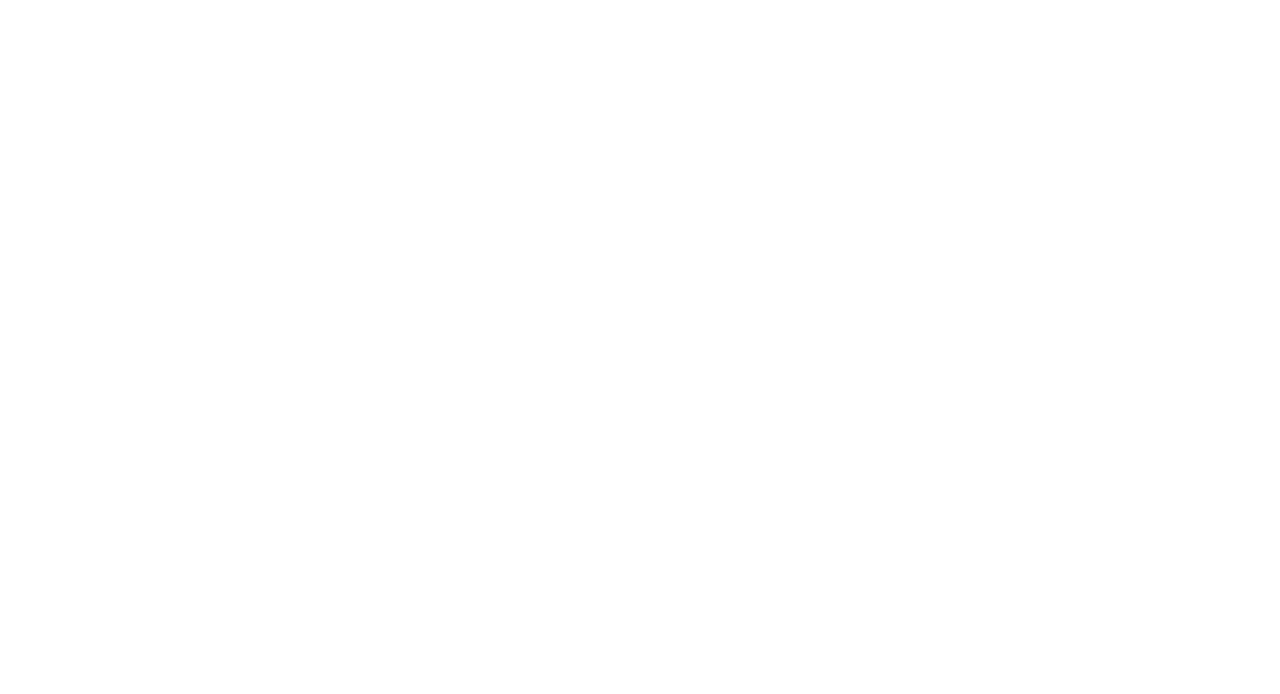
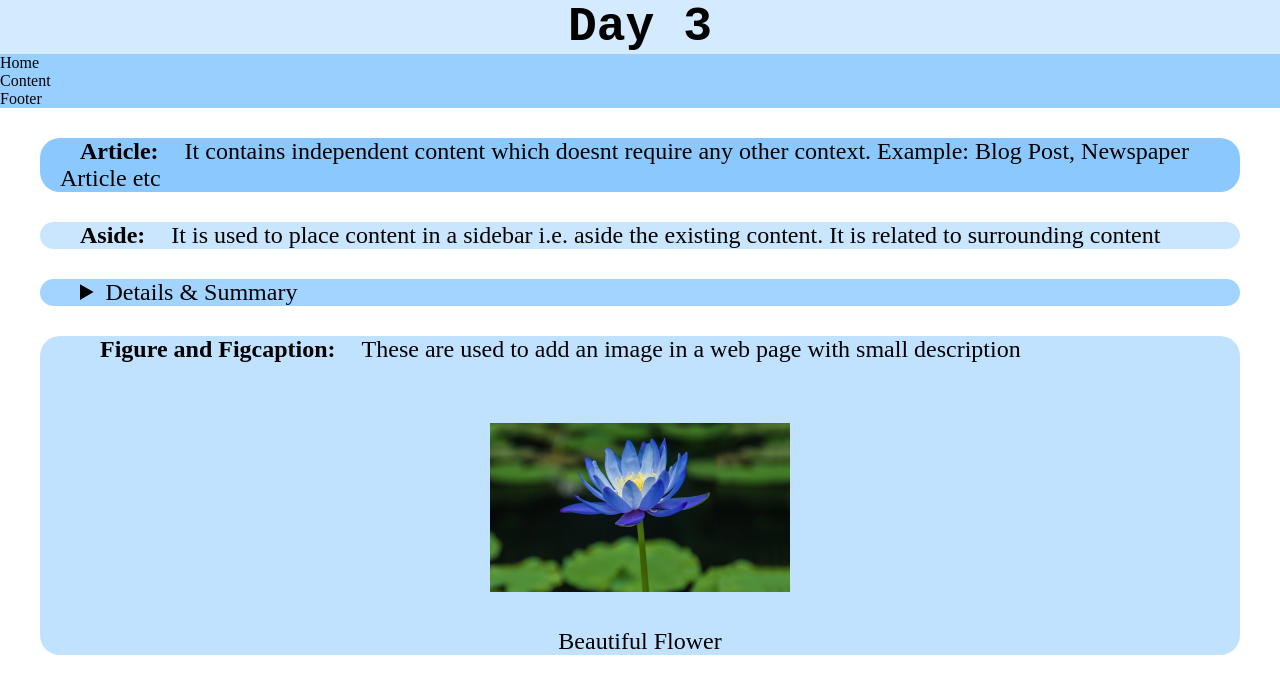
Before and after one commit to junaidsultanxyz/Full-Stack-Progress, a plain HTML site: page Day 3/index.html in a window 1280 px wide. Drawn offline with Linux system fonts and the light colour scheme.

Commit message:
theme set

```diff
--- a/Day 3/index.html
+++ b/Day 3/index.html
@@ -3,9 +3,65 @@
 <head>
     <meta charset="UTF-8">
     <meta name="viewport" content="width=device-width, initial-scale=1.0">
+
     <title> Day 3 </title>
+
+    <link href="style.css" rel="stylesheet">
 </head>
 <body>
 
+    <header>
+        <h1 id="page-title"> Day 3 </h1>
+    </header>
+
+
+    <nav>
+        <ul>
+            <li> Home </li>
+            <li> Content </li>
+            <li> Footer </li>
+        </ul>
+    </nav>
+
+
+<main>
+
+    <article>
+        <b> Article: </b>
+        It contains independent content which doesnt require any other context.
+Example: Blog Post, Newspaper Article etc
+    </article>
+
+    <aside>
+        <b> Aside: </b>
+        It is used to place content in a sidebar i.e. aside the existing content. It is related to surrounding content
+    </aside>
+
+    <details>
+        <summary> Details & Summary </summary>
+        <p> “details” defines additional details that the user can hide or view. “summary” defines a visible heading for a “details” element</p>
+    </details>
+
+    <div class="figure-figcap">
+        <p>
+            <b> Figure and Figcaption: </b>
+            These are used to add an image in a web page with small description
+        </p>
+
+        <figure>
+            <img src="images/flower.jpg" alt="flowerImage">
+            <figcaption> Beautiful Flower </figcaption>
+        </figure>
+    </div>
+
+
+
+</main>
+
+
+    <footer>
+
+    </footer>
+
 </body>
 </html>
--- /dev/null
+++ b/Day 3/style.css
@@ -0,0 +1,70 @@
+* {
+    margin: 0px;
+    padding: 0px;
+}
+
+header {
+    background-color: rgb(212, 235, 255);
+    width: 100%;
+    height: auto;
+    justify-items: center;
+}
+
+nav {
+    background-color: rgb(151, 207, 255);
+    width: 100%;
+    height: auto;
+
+}
+
+main{
+    width: fit-content;
+    height: fit-content;
+    display: flexbox;
+    padding-inline: 40px;
+    font-size: 1.5rem;
+}
+
+main * {
+    margin-top: 30px;
+    border-radius: 20px;
+    padding-inline: 20px;
+}
+
+footer {
+    background-color: darkgrey;
+    width: 100%;
+    height: auto;
+}
+
+#page-title {
+    font-size: 3rem;
+    font-family: 'Courier New', Courier, monospace;
+}
+
+/* .................................................... */
+article{
+    background-color: rgb(139, 200, 253);
+}
+/* .................................................... */
+aside{
+    background-color: rgb(202, 230, 255);
+}
+/* .................................................... */
+details{
+    background-color: rgb(163, 212, 255);
+}
+
+/* .................................................... */
+.figure-figcap{
+    background-color:rgb(193, 226, 255);
+}
+
+figure{
+    justify-items: center;
+}
+
+figure img {
+    width: 300px;
+}
+/* .................................................... */
```
Also changed, not shown: Day 3/images/flower.jpg (added).
